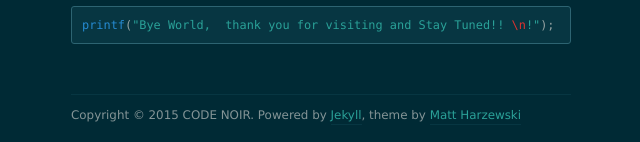
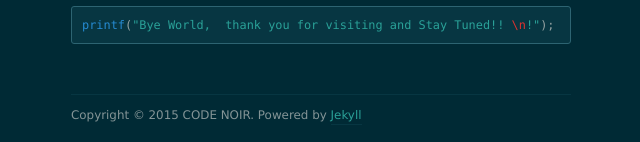
Before and after one commit to lezoudali/lezoudali.github.io, a Jekyll site: the page built from index.html, in a window 1280 px wide and 900 px high, scrolled down 1691 px. Shown: the part 755-897 px from the top of the window, without its empty margins (319-959 px from the left). Built offline with Jekyll 4.4.1, drawn with Linux system fonts in a browser that asks for light colours; nearby versions of some CDN libraries; the list of posts is cut into pages by our own code.

Commit message:
modified a few things

```diff
--- a/_layouts/default.html
+++ b/_layouts/default.html
@@ -56,7 +56,7 @@
 
 
   <footer id="footer">
-    <p class="copyright">Copyright &copy; {{ site.time | date: '%Y' }} {{ site.name }}. Powered by <a href="http://jekyllrb.com">Jekyll</a>, theme by <a href="http://www.webmaster-source.com">Matt Harzewski</a></p>
+    <p class="copyright">Copyright &copy; {{ site.time | date: '%Y' }} {{ site.name }}. Powered by <a href="http://jekyllrb.com">Jekyll</a></p>
   </footer>
 
 
```
Also changed, not shown: README.md, 1 other file.
